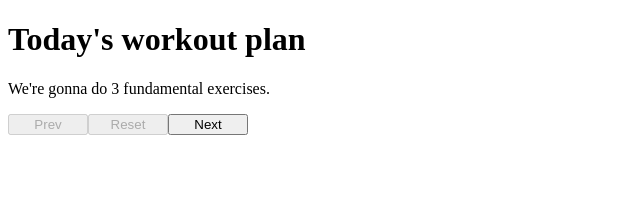
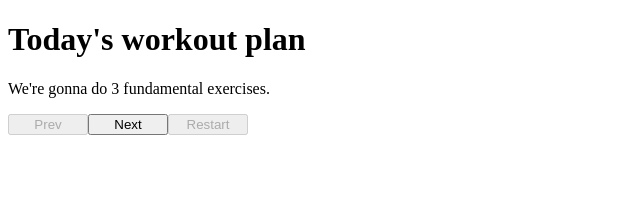
Before and after one commit to shajoffcl/Weekend-Hackathon-6---SlideShow, a React app: page / in a window 1280 px wide. Shown: the top 204 px of the page, without its empty margins (0-640 px from the left). Built offline with nearby package versions, Linux system fonts and the light colour scheme.

Commit message:
updated 0.1

```diff
--- a/src/components/App.js
+++ b/src/components/App.js
@@ -9,11 +9,11 @@ const App = (props) => {
       case "prev":
         setIndex(index - 1);
         break;
+      case "Next":
+        setIndex(index + 1);
+        break;
       case "Reset":
         setIndex(0);
-        break;
-      case "Next":
-        setIndex(index + 1);
         break;
       default:
         return;
@@ -31,19 +31,19 @@ const App = (props) => {
         Prev
       </button>
       <button
-        data-testid="button-restart"
-        onClick={() => handleClick("Reset")}
-        disabled={index === 0}
-      >
-        Reset
-      </button>
-      <button
         data-testid="button-next"
         onClick={() => handleClick("Next")}
         disabled={index === slides.length - 1}
       >
         Next
       </button>
+      <button
+        data-testid="button-restart"
+        onClick={() => handleClick("Reset")}
+        disabled={index === 0}
+      >
+        Restart
+      </button>
     </>
   );
 };
```
